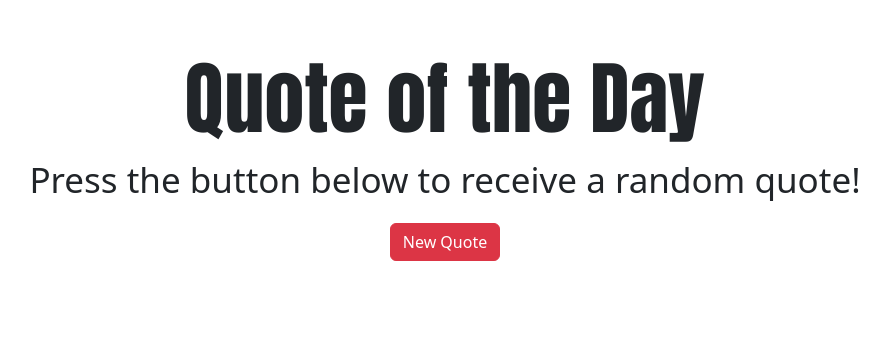
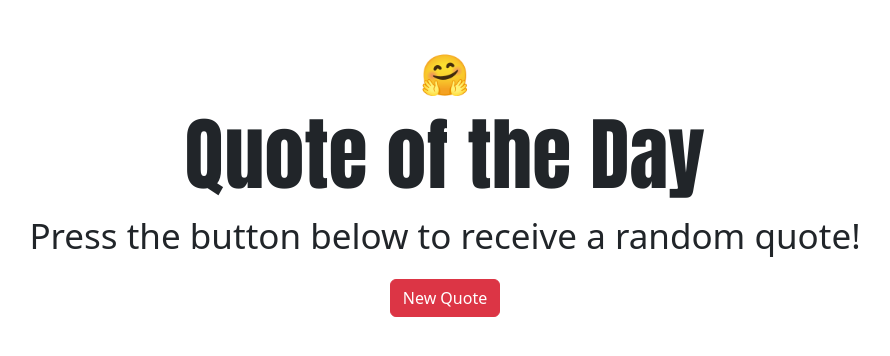
Before and after one commit to shroukelian/Random-Quote, a plain HTML site: page index.html in a window 1280 px wide. Shown: the whole page, without its empty margins (195-1085 px from the left). Drawn offline with Linux system fonts and the light colour scheme.

Commit message:
second commit

```diff
--- a/index.html
+++ b/index.html
@@ -10,6 +10,7 @@
 </head>
 <body >
     <div class="container text-center ">
+        <h1>🤗</h1>
             <h1 class="h1-container">Quote of the Day</h1>
             <p>Press the button below to receive a random quote!</p>
             <button class="button btn btn-danger" id="new-quote"onclick="changeQuotes();">New Quote</button>
```
